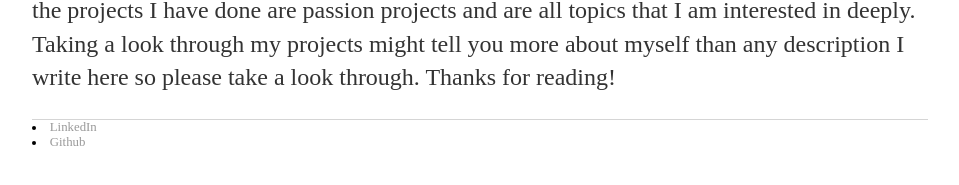
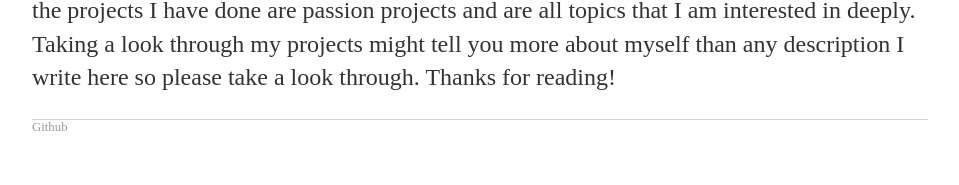
Before and after one commit to temunix2/temunix2.github.io, a Jekyll site: the page built from index.html, in a window 1280 px wide. Shown: the part 304-489 px from the top of the page, without its empty margins (160-1119 px from the left). Built offline with Jekyll 4.4.1, drawn with Linux system fonts in a browser that asks for light colours.

Commit message:
Update default.html

```diff
--- a/_layouts/default.html
+++ b/_layouts/default.html
@@ -19,19 +19,9 @@
 
 			</div><!-- /.container -->
 		<footer class="footer">
-      <li>
-        <a itemprop="sameAs" href="//linkedin.com/in/ngawang-tsetan" target="_blank" rel="noopener noreferrer">
-          <i class="fa fa-linkedin"></i>
-          LinkedIn
-        </a>
-      </li>
+			 {% if site.footer-links.github %}<a href="http://github.com/{{ site.footer-links.github }}">Github</a>{% endif %}
+  			{% if site.footer-links.twitter %}<a href="http://twitter.com/{{ site.footer-links.twitter }}">Linkedin</a>{% endif %}
 
-      <li>
-        <a itemprop="sameAs" href="//github.com/temunix2" target="_blank" rel="noopener noreferrer">
-          <i class="fa fa-github"></i>
-          Github
-        </a>
-      </li>
 		</footer>
 		</body>
 	</html>
```
